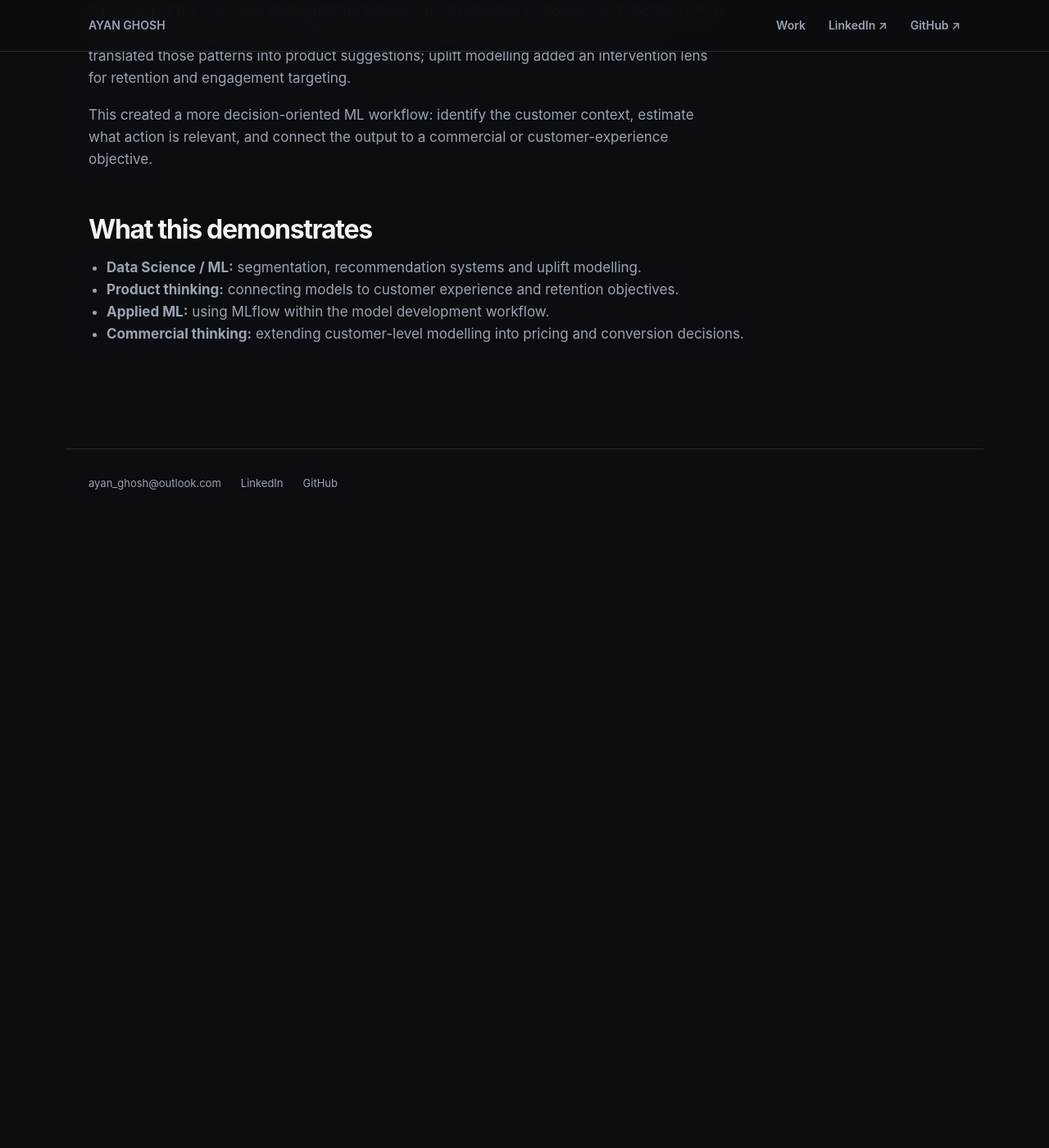
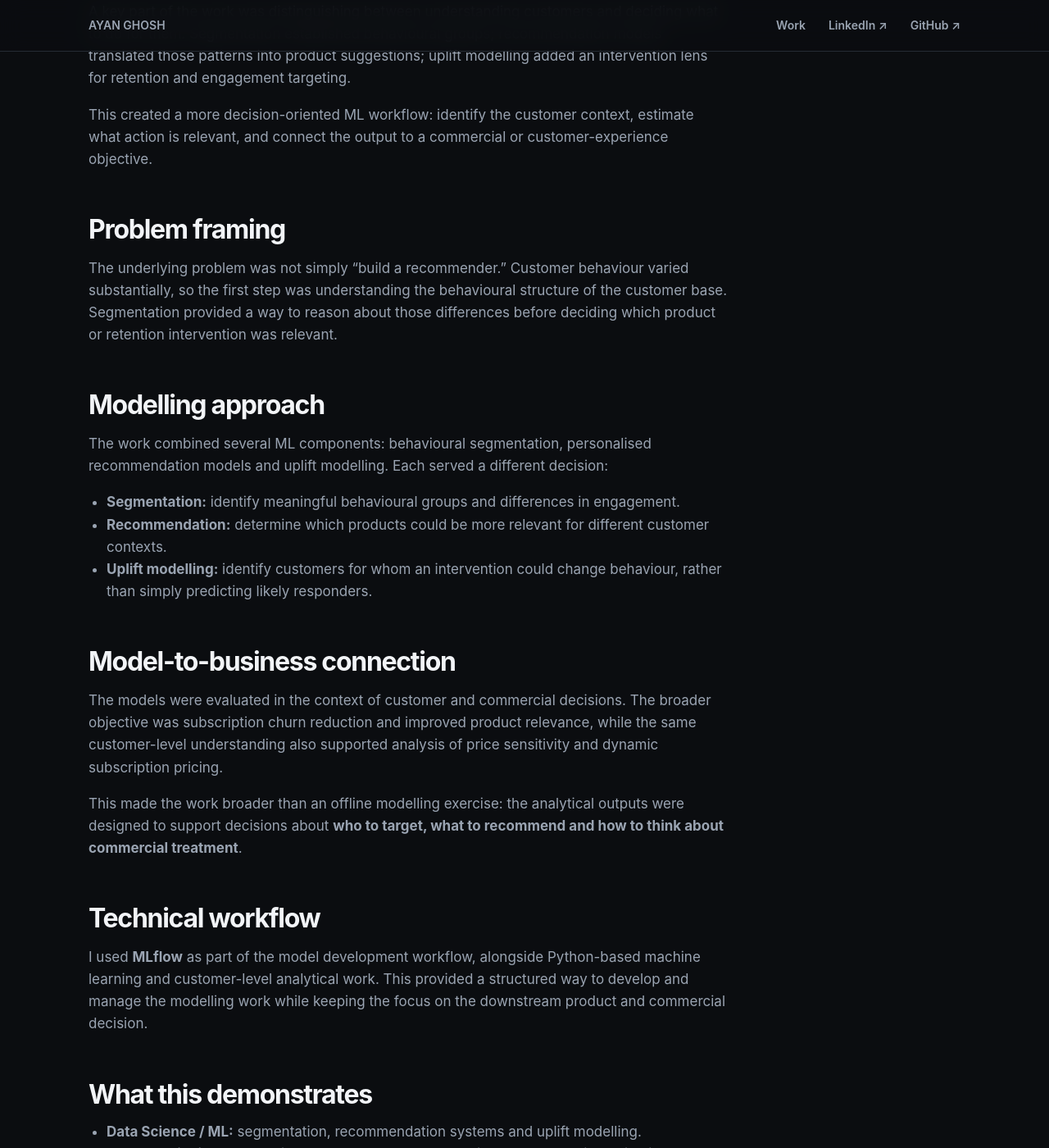
Before and after one commit to ayan-ghosh103/ayan-ghosh103.github.io, a Jekyll site: the page built from work/mcafee-personalisation.md, in a window 1280 px wide and 1400 px high, scrolled down 2140 px. Shown: the whole window at 82% size. Built offline with Jekyll 4.4.1, drawn with Linux system fonts in a browser that asks for light colours; before the commit the page ends 2770 px from its top, so only the background shows below that.

Commit message:
Expand case study with detailed approach and outcomes

```diff
--- a/work/mcafee-personalisation.md
+++ b/work/mcafee-personalisation.md
@@ -36,6 +36,25 @@ title: McAfee Personalisation & Recommendation Systems
   <p>A key part of the work was distinguishing between understanding customers and deciding what to do for them. Segmentation established behavioural groups; recommendation models translated those patterns into product suggestions; uplift modelling added an intervention lens for retention and engagement targeting.</p>
   <p>This created a more decision-oriented ML workflow: identify the customer context, estimate what action is relevant, and connect the output to a commercial or customer-experience objective.</p>
 
+
+  <h2>Problem framing</h2>
+  <p>The underlying problem was not simply “build a recommender.” Customer behaviour varied substantially, so the first step was understanding the behavioural structure of the customer base. Segmentation provided a way to reason about those differences before deciding which product or retention intervention was relevant.</p>
+
+  <h2>Modelling approach</h2>
+  <p>The work combined several ML components: behavioural segmentation, personalised recommendation models and uplift modelling. Each served a different decision:</p>
+  <ul>
+    <li><b>Segmentation:</b> identify meaningful behavioural groups and differences in engagement.</li>
+    <li><b>Recommendation:</b> determine which products could be more relevant for different customer contexts.</li>
+    <li><b>Uplift modelling:</b> identify customers for whom an intervention could change behaviour, rather than simply predicting likely responders.</li>
+  </ul>
+
+  <h2>Model-to-business connection</h2>
+  <p>The models were evaluated in the context of customer and commercial decisions. The broader objective was subscription churn reduction and improved product relevance, while the same customer-level understanding also supported analysis of price sensitivity and dynamic subscription pricing.</p>
+  <p>This made the work broader than an offline modelling exercise: the analytical outputs were designed to support decisions about <b>who to target, what to recommend and how to think about commercial treatment</b>.</p>
+
+  <h2>Technical workflow</h2>
+  <p>I used <b>MLflow</b> as part of the model development workflow, alongside Python-based machine learning and customer-level analytical work. This provided a structured way to develop and manage the modelling work while keeping the focus on the downstream product and commercial decision.</p>
+
   <h2>What this demonstrates</h2>
   <ul>
     <li><b>Data Science / ML:</b> segmentation, recommendation systems and uplift modelling.</li>
```
